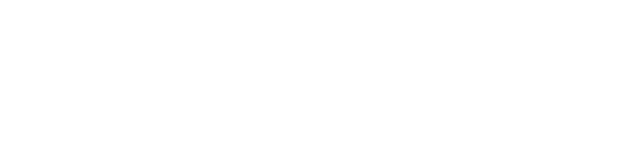
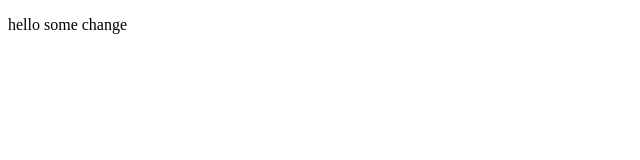
Before and after one commit to OsimAkash/leaderboard, a plain HTML site: page index.html in a window 1280 px wide. Shown: the whole page, without its empty margins (0-640 px from the left). Drawn offline with Linux system fonts and the light colour scheme.

Commit message:
added some text

```diff
--- a/index.html
+++ b/index.html
@@ -7,6 +7,6 @@
     <title>Document</title>
 </head>
 <body>
-
+    <p>hello some change</p>
 </body>
 </html>
```
